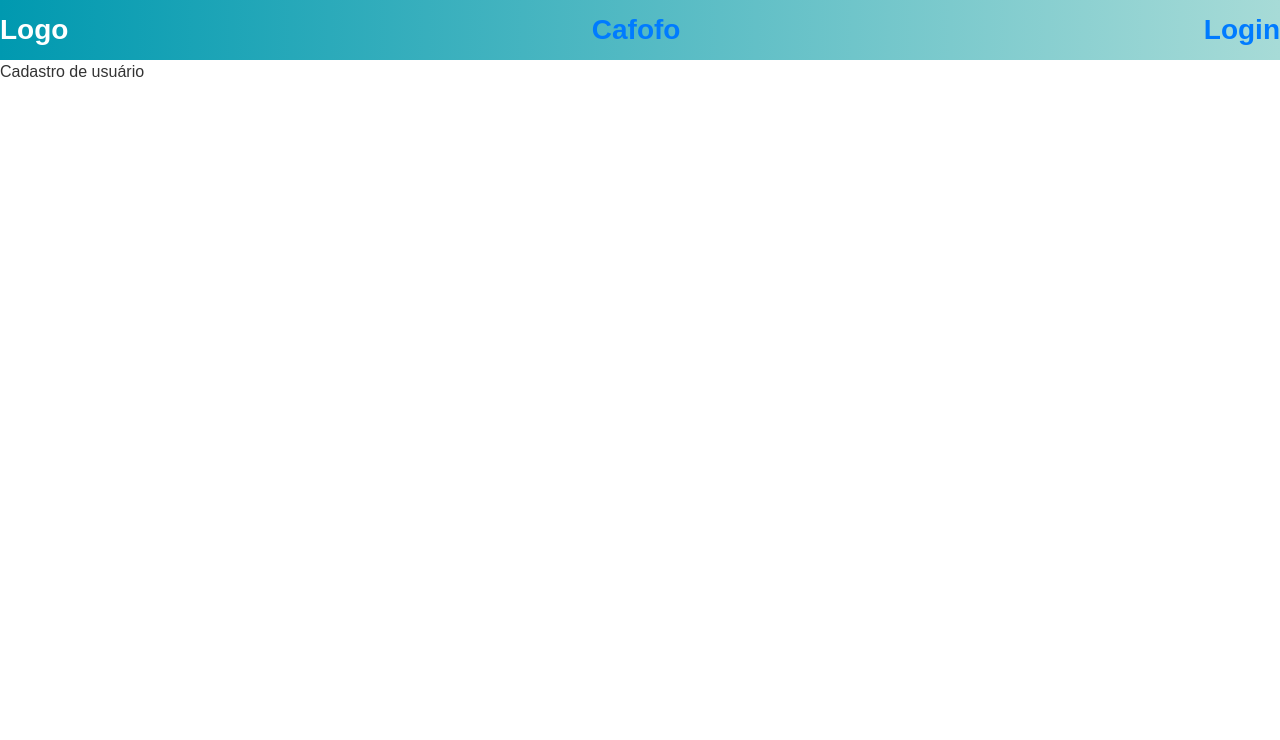
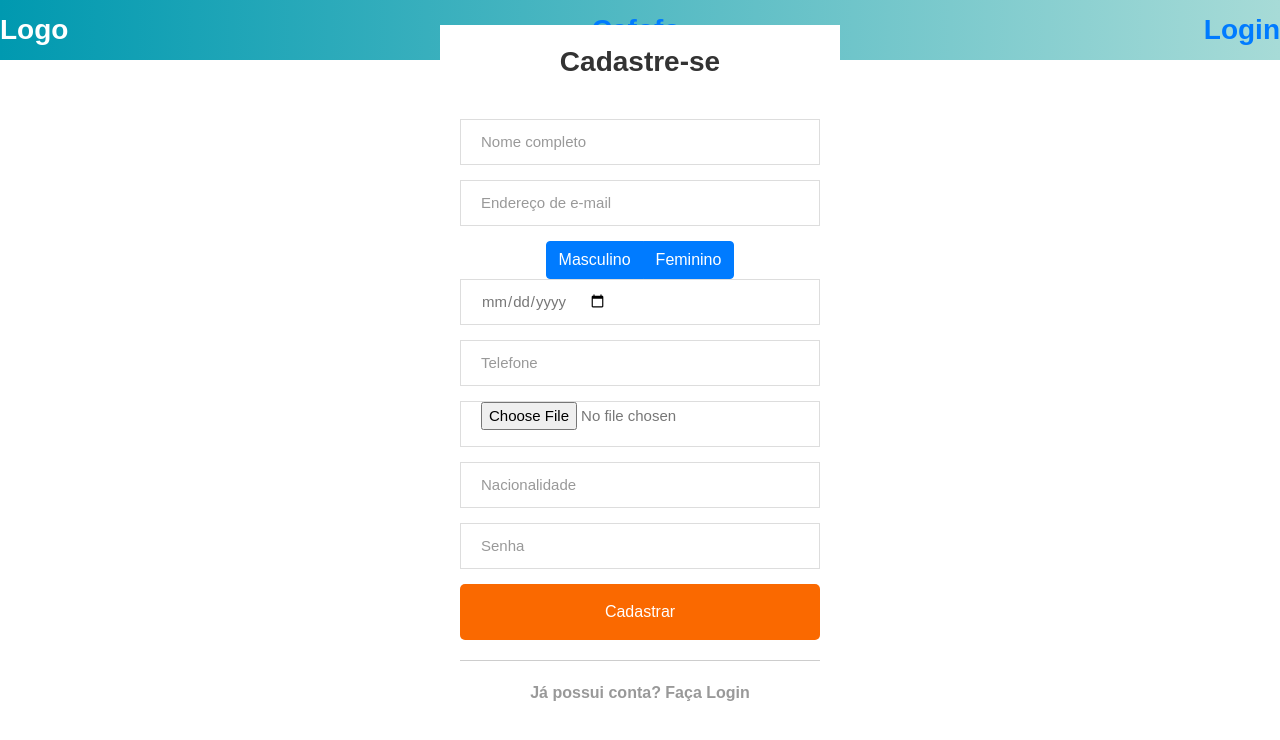
Before and after one commit to desenho-2019/WebAPP, a React (Create React App) app in the folder cafofo/: page /cadastro in a window 1280 px wide. Shown: the top 740 px of the page. Built offline with nearby package versions, Linux system fonts and the light colour scheme.

Commit message:
#3 Signup Screen Initiated

```diff
--- a/cafofo/src/pages/userRegister/index.js
+++ b/cafofo/src/pages/userRegister/index.js
@@ -1,11 +1,90 @@
 import React, { Component } from "react";
 import { Link } from "react-router-dom";
+import 'bootstrap/dist/css/bootstrap.min.css';
+import { ToggleButtonGroup, ToggleButton } from 'react-bootstrap'
 
+import { Form, Container } from "./styles";
 
-export default class UserRegister extends Component {
+export default class userRegister extends Component {
+    constructor(props) {
+        super(props);
+
+        this.state = {
+            nome: "",
+            email: "",
+            genero: "",
+            nascimento: "",
+            celular: "",
+            foto: "",
+            redesSociais: [],
+            nacionalidade: "",
+            password: ""
+        };
+    }
+
+    validateForm() {
+        return this.state.email.length > 0 && this.state.password.length > 0;
+    }
+
+    handleChange = event => {
+        this.setState({
+            [event.target.id]: event.target.value
+        });
+    }
+
+    handleSubmit = event => {
+        event.preventDefault();
+    }
+
     render() {
-        return(
-            <div>Cadastro de usuário</div>
+        return (
+            <Container>
+                <Form onSubmit={this.handleSubmit}>
+                <h1>Cadastre-se</h1>
+                <input
+                    type="text"
+                    placeholder="Nome completo"
+                    onChange={e => this.setState({ nome: e.target.value })}
+                />
+                <input
+                    type="email"
+                    placeholder="Endereço de e-mail"
+                    onChange={e => this.setState({ email: e.target.value })}
+                />
+                <ToggleButtonGroup type="checkbox">
+                    <ToggleButton>Masculino</ToggleButton>
+                    <ToggleButton>Feminino</ToggleButton>
+                </ToggleButtonGroup>
+                <input
+                    type="date"
+                    placeholder="Data de nascimento"
+                    onChange={e => this.setState({ nascimento: e.target.value })}
+                />
+                <input
+                    type="phone"
+                    placeholder="Telefone"
+                    onChange={e => this.setState({ telefone: e.target.value })}
+                />
+                <input
+                    type="file"
+                    placeholder="Foto de perfil"
+                    onChange={e => this.setState({ foto: e.target.value })}
+                />
+                <input
+                    type="text"
+                    placeholder="Nacionalidade"
+                    onChange={e => this.setState({ nacionalidade: e.target.value })}
+                />
+                <input
+                    type="password"
+                    placeholder="Senha"
+                    onChange={e => this.setState({ password: e.target.value })}
+                />
+                <button type="submit">Cadastrar</button>
+                <hr />
+                <Link to="/login">Já possui conta? Faça Login</Link>
+                </Form>
+            </Container>
         );
     }
 }
--- a/cafofo/src/pages/userRegister/styles.js
+++ b/cafofo/src/pages/userRegister/styles.js
@@ -0,0 +1,61 @@
+import styled from "styled-components";
+
+export const Container = styled.div`
+  display: flex;
+  align-items: center;
+  justify-content: center;
+  height: 80vh;
+`;
+
+export const Form = styled.form`
+  width: 400px;
+  background: #fff;
+  padding: 20px;
+  display: flex;
+  flex-direction: column;
+  align-items: center;
+  img {
+    width: 100px;
+    margin: 10px 0 40px;
+  }
+  input {
+    display: flex;
+    height: 46px;
+    margin-bottom: 15px;
+    padding: 0 20px;
+    color: #777;
+    font-size: 15px;
+    width: 100%;
+    border: 1px solid #ddd;
+    &::placeholder {
+      color: #999;
+    }
+  }
+  button {
+    color: #fff;
+    font-size: 16px;
+    background: #fa6900;
+    height: 56px;
+    border: 0;
+    border-radius: 5px;
+    width: 100%;
+  }
+  hr {
+    margin: 20px 0;
+    border: none;
+    border-bottom: 1px solid #cdcdcd;
+    width: 100%;
+  }
+  a {
+    font-size: 16px;
+    font-weight: bold;
+    color: #999;
+    text-decoration: none;
+    margin-bottom: 10px;
+  }
+  h1 {
+    font-size: 28px;
+    font-weight: bold;
+    margin-bottom: 40px;
+  }
+`
```
